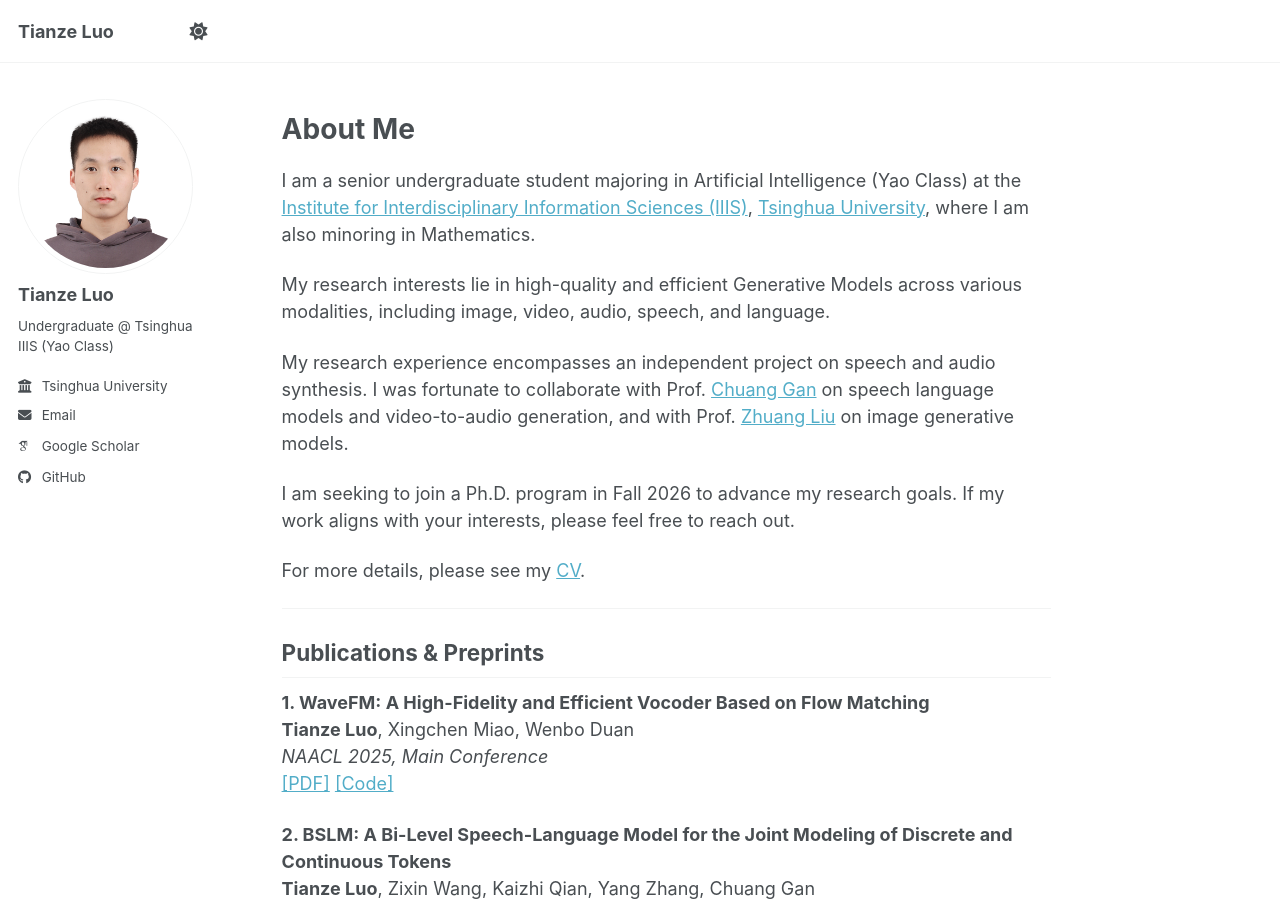
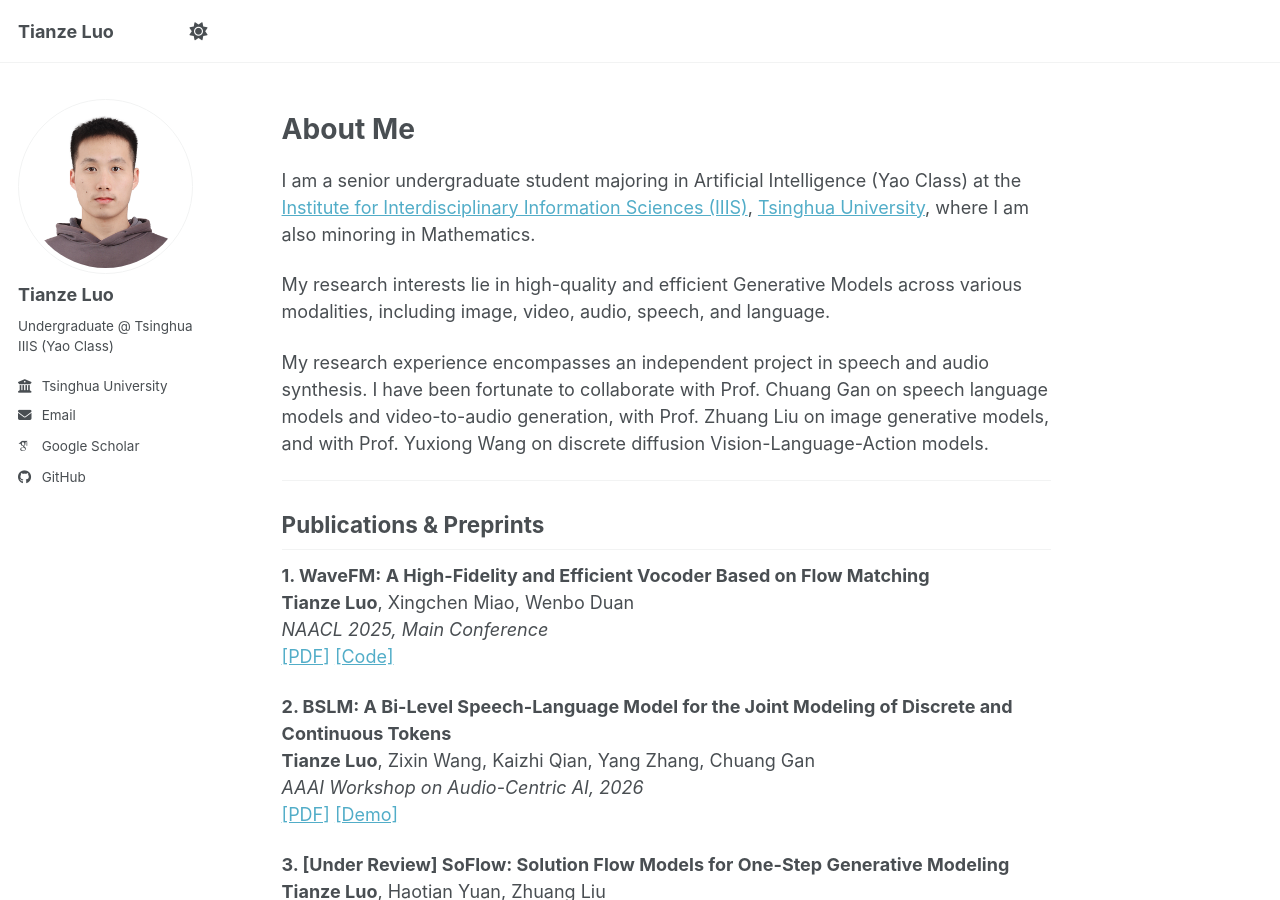
Before and after one commit to luotianze666/luotianze666.github.io, a Jekyll site: the page built from _pages/about.md, in a window 1280 px wide and 900 px high. Built offline with Jekyll 4.4.1, drawn with Linux system fonts in a browser that asks for light colours; some web fonts are replaced; a script bundle is joined from its source files by our own code; library files that are not in the unit come from our copies.

Commit message:
Update about.md

```diff
--- a/_pages/about.md
+++ b/_pages/about.md
@@ -14,11 +14,7 @@ I am a senior undergraduate student majoring in Artificial Intelligence (Yao Cla
 
 My research interests lie in high-quality and efficient Generative Models across various modalities, including image, video, audio, speech, and language.
 
-My research experience encompasses an independent project on speech and audio synthesis. I was fortunate to collaborate with Prof. [Chuang Gan](https://people.csail.mit.edu/ganchuang/) on speech language models and video-to-audio generation, and with Prof. [Zhuang Liu](https://liuzhuang13.github.io/) on image generative models.
-
-I am seeking to join a Ph.D. program in Fall 2026 to advance my research goals. If my work aligns with your interests, please feel free to reach out.
-
-For more details, please see my [CV](/files/Tianze_Luo_CV.pdf).
+My research experience encompasses an independent project in speech and audio synthesis. I have been fortunate to collaborate with Prof. Chuang Gan on speech language models and video-to-audio generation, with Prof. Zhuang Liu on image generative models, and with Prof. Yuxiong Wang on discrete diffusion Vision-Language-Action models.
 
 ---
 
```
